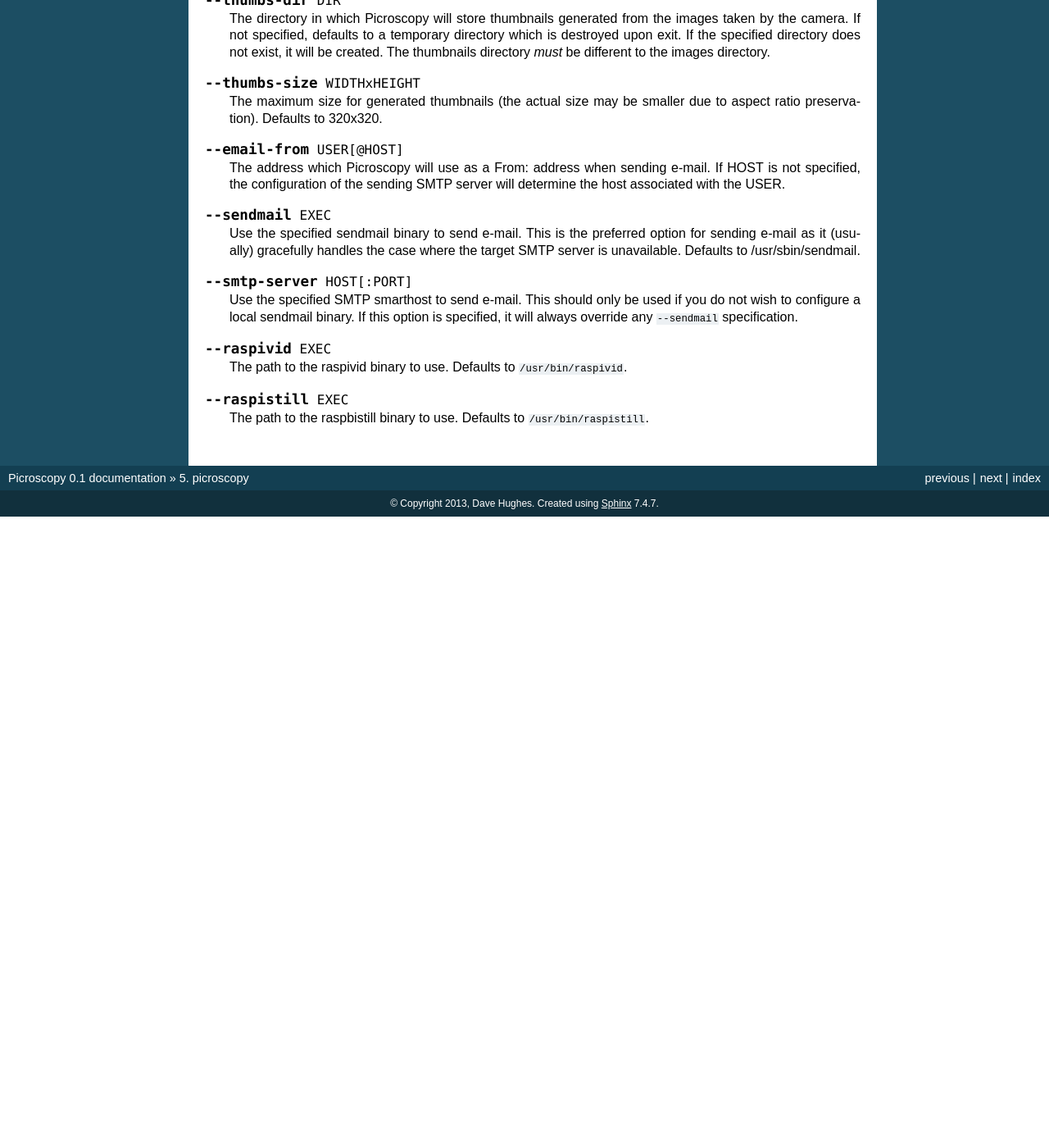
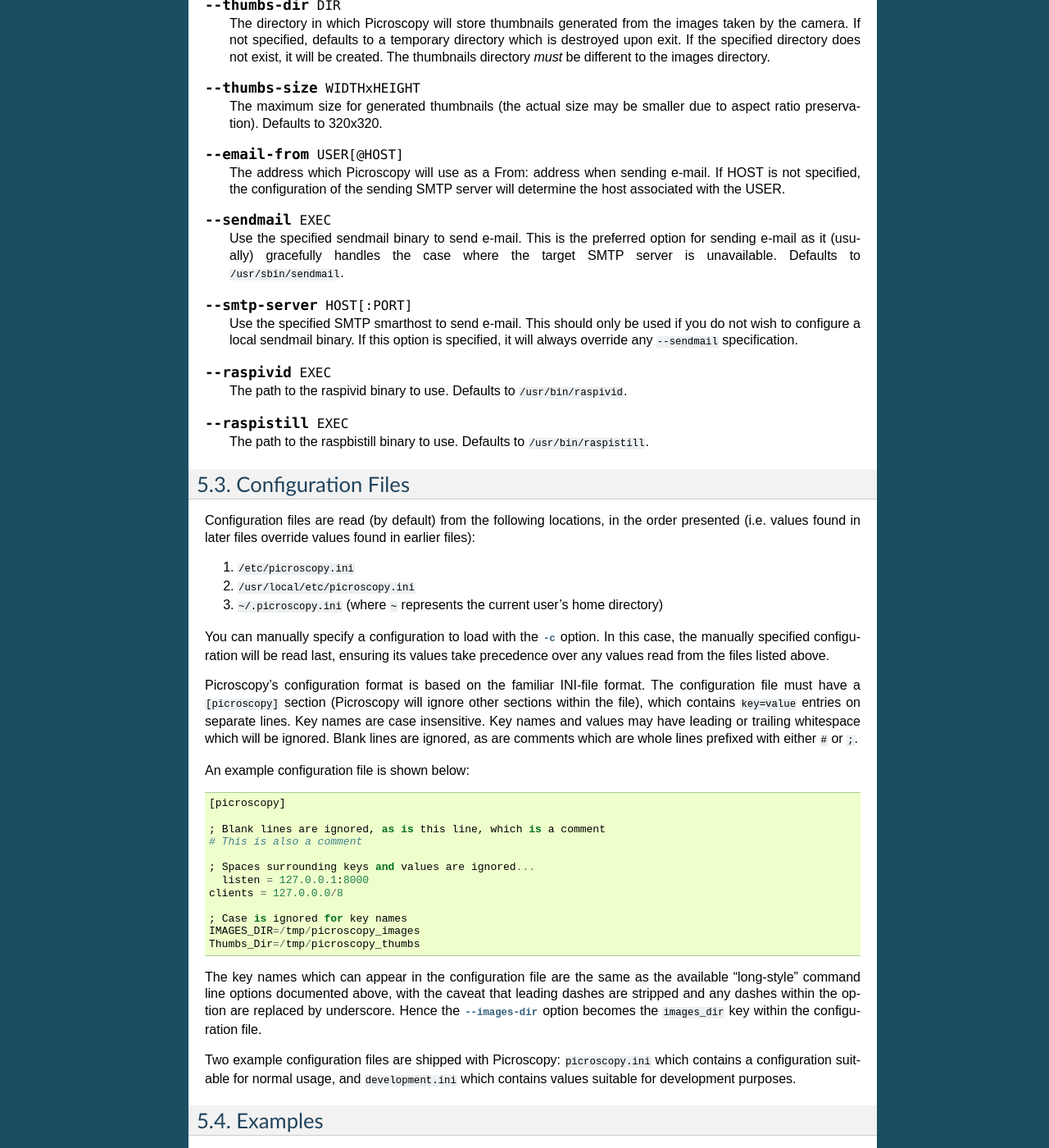
Before and after one commit to waveform80/picroscopy, a Sphinx documentation site: the page built from docs/picroscopy.rst, in a window 1280 px wide and 1400 px high, scrolled down 1282 px. Shown: the whole window at 82% size. Built offline with Sphinx 7.4.7, drawn with Linux system fonts in a browser that asks for light colours; before the commit the page ends 1912 px from its top, so only the background shows below that; some of the changed text lies outside the part shown.

Commit message:
Finished off man page
and added man page to the doc target of the Makefile. Also did some more
work on the admin pages and renamed production.ini to picroscopy.ini

```diff
--- a/docs/conf.py
+++ b/docs/conf.py
@@ -89,7 +89,7 @@
 
 man_pages = [
     (
-        'index',                          # source start file
+        'picroscopy',                     # source start file
         picroscopy.__name__,              # page name
         '%s Documentation' % project,     # description
         [picroscopy.__author__],          # author list
--- a/docs/picroscopy.rst
+++ b/docs/picroscopy.rst
@@ -62,7 +62,7 @@
 
 .. option:: -P, --pdb
 
-    Run under PuDB (if available) or PDB. This launches Picroscopy within the
+    Run under `PuDB`_ (if available) or PDB. This launches Picroscopy within the
     Python debugger for development purposes.
 
 .. option:: -G, --gstreamer
@@ -73,15 +73,15 @@
 .. option:: -L HOST[:PORT], --listen HOST[:PORT]
 
     The address and port of the interface that Picroscopy will listen on.
-    Defaults to 0.0.0.0:80 (when running as root) or 0.0.0.0:8000 (when running
-    as a non-root user). The 0.0.0.0 address means "listen on all available
-    network interfaces".
+    Defaults to ``0.0.0.0:80`` (when running as root) or ``0.0.0.0:8000`` (when
+    running as a non-root user). The ``0.0.0.0`` address means "listen on all
+    available network interfaces".
 
 .. option:: -C NETWORK[/LEN], --clients NETWORK[/LEN]
 
     The network that clients must belong to. Clients that do not belong to the
     specified network will be denied access to Picroscopy. Defaults to
-    0.0.0.0/0 (all valid addresses).
+    ``0.0.0.0/0`` (all valid addresses).
 
 .. option:: --images-dir DIR
 
@@ -112,7 +112,7 @@
 
     Use the specified sendmail binary to send e-mail. This is the preferred
     option for sending e-mail as it (usually) gracefully handles the case where
-    the target SMTP server is unavailable. Defaults to /usr/sbin/sendmail.
+    the target SMTP server is unavailable. Defaults to ``/usr/sbin/sendmail``.
 
 .. option:: --smtp-server HOST[:PORT]
 
@@ -128,3 +128,93 @@
 
     The path to the raspbistill binary to use. Defaults to
     ``/usr/bin/raspistill``.
+
+
+Configuration Files
+===================
+
+Configuration files are read (by default) from the following locations, in the
+order presented (i.e. values found in later files override values found in
+earlier files):
+
+1. ``/etc/picroscopy.ini``
+
+2. ``/usr/local/etc/picroscopy.ini``
+
+3. ``~/.picroscopy.ini`` (where ``~`` represents the current user's home
+   directory)
+
+You can manually specify a configuration to load with the :option:`-c` option.
+In this case, the manually specified configuration will be read last, ensuring
+its values take precedence over any values read from the files listed above.
+
+Picroscopy's configuration format is based on the familiar INI-file format. The
+configuration file must have a ``[picroscopy]`` section (Picroscopy will ignore
+other sections within the file), which contains ``key=value`` entries on
+separate lines. Key names are case insensitive.  Key names and values may have
+leading or trailing whitespace which will be ignored.  Blank lines are ignored,
+as are comments which are whole lines prefixed with either ``#`` or ``;``.
+
+An example configuration file is shown below::
+
+  [picroscopy]
+
+  ; Blank lines are ignored, as is this line, which is a comment
+  # This is also a comment
+
+  ; Spaces surrounding keys and values are ignored...
+    listen = 127.0.0.1:8000
+  clients = 127.0.0.0/8
+
+  ; Case is ignored for key names
+  IMAGES_DIR=/tmp/picroscopy_images
+  Thumbs_Dir=/tmp/picroscopy_thumbs
+
+The key names which can appear in the configuration file are the same as the
+available "long-style" command line options documented above, with the caveat
+that leading dashes are stripped and any dashes within the option are replaced
+by underscore. Hence the :option:`--images-dir` option becomes the
+``images_dir`` key within the configuration file.
+
+Two example configuration files are shipped with Picroscopy:
+``picroscopy.ini`` which contains a configuration suitable for normal usage,
+and ``development.ini`` which contains values suitable for development
+purposes.
+
+
+Examples
+========
+
+Run Picroscopy, with the default configuration and verbose logging::
+
+    $ picroscopy -v
+
+Run Picroscopy, listening for clients on port 8080 of the interface with the
+address ``192.168.0.5``, and only accepting requests from the machine with
+IP address ``192.168.0.6``::
+
+    $ picroscopy -L 192.168.0.5:8080 -C 192.168.0.6
+
+Run Picroscopy, only accepting requests from the ``192.168.0.0`` private
+network::
+
+    $ picroscopy -C 192.168.0.0/16
+
+Run Picroscopy, ensuring that e-mail is sent via the SMTP server running on
+``localhost``, and that e-mail appears to come from ``noreply@example.com``::
+
+    $ picroscopy --smtp-server localhost --email-from noreply@example.com
+
+Run Picroscopy, using custom builds of raspivid and raspistill::
+
+    $ picroscopy --raspivid /home/pi/build/raspivid --raspistill /home/pi/build/raspistill
+
+Run Picroscopy, explicitly specifying the images directory and the thumbnails
+directory (which ensures both persist across runs; the default is to use
+ephemeral temporary directories)::
+
+    $ mkdir -p picroscopy/images picroscopy/thumbs
+    $ picroscopy --images-dir picroscopy/images --thumbs-dir picroscopy/thumbs
+
+
+.. _PuDB: http://pypi.python.org/pypi/pudb
```
Also changed, not shown: docs/admin.rst (+6 -2 lines), 3 other files.
